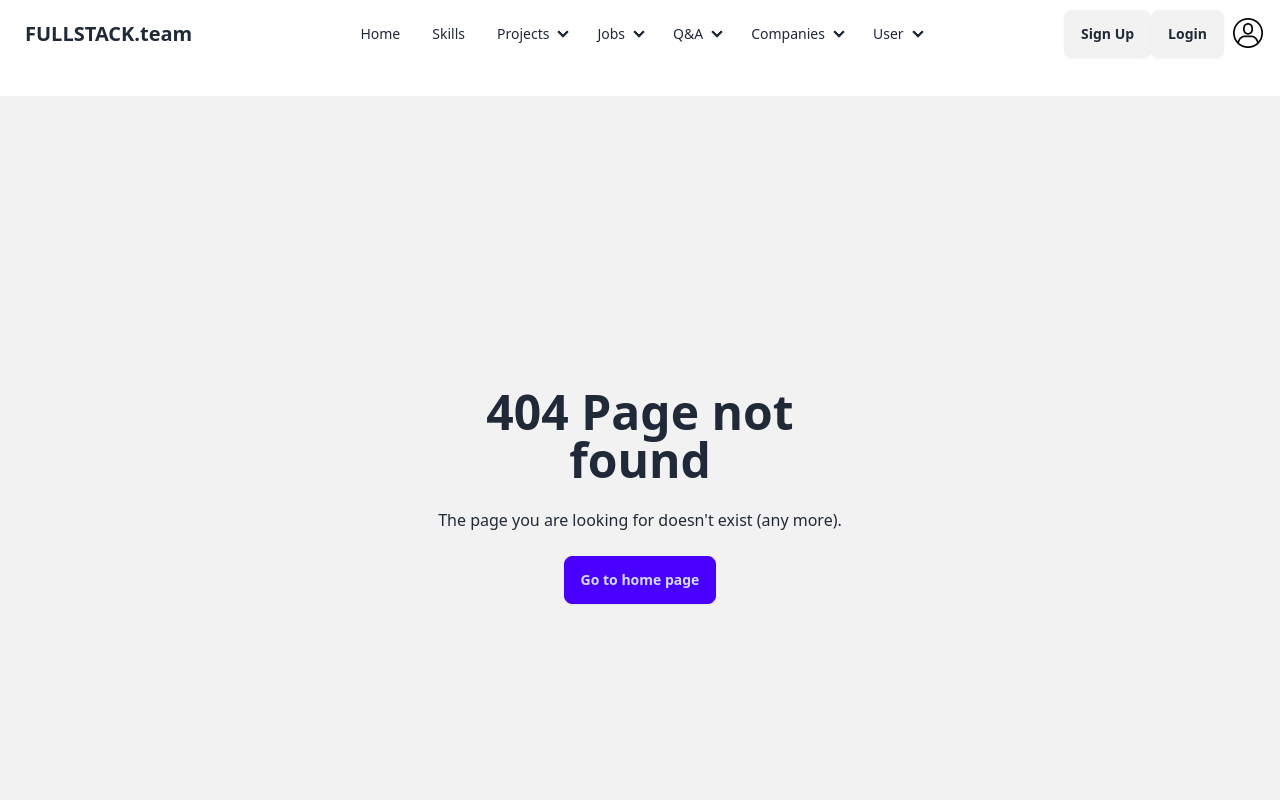
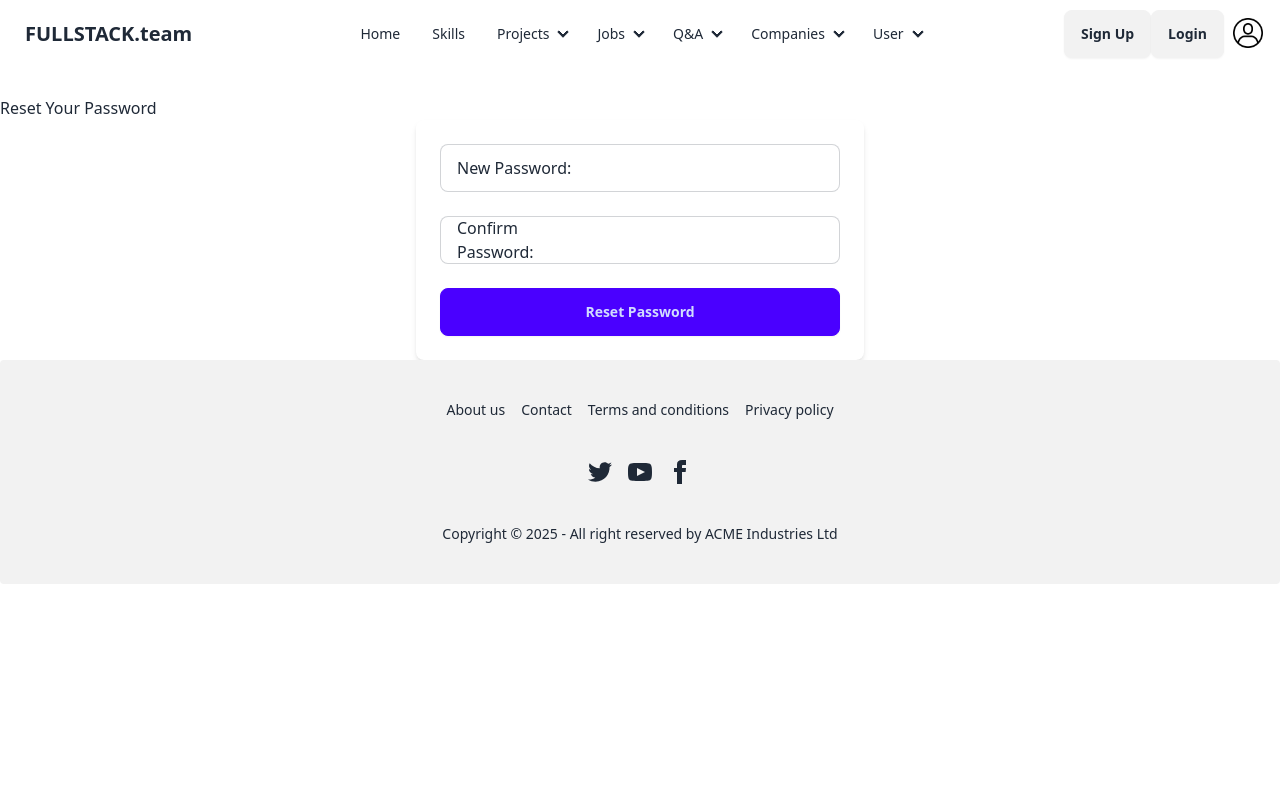
Before and after one commit to GerdBraun/WBS-Alumni-Board, a React (Vite) app: page /reset-password in a window 1280 px wide. Shown: the top 800 px of the page. Built offline with nearby package versions, Linux system fonts and the light colour scheme; no server answers.

Commit message:
added pw recovery

```diff
--- a/src/App.jsx
+++ b/src/App.jsx
@@ -18,6 +18,8 @@ import SkillsList from "./components/skills/SkillsList";
 import QAList from "./components/qa/QAList";
 import QADetails from "./components/qa/QADetails";
 import ContactPage from "./components/general/ContactPage";
+import PasswordReset from "./components/authentication/PasswordReset";
+import PasswordRecovery from "./components/authentication/PasswordRecovery";
 
 const App = () => {
   const router = createBrowserRouter(
@@ -27,6 +29,8 @@ const App = () => {
         <Route path="/welcome" element={<WelcomePage />} />
         <Route path="/signup" element={<SignupForm />} />
         <Route path="/login" element={<LoginForm />} />
+        <Route path="/recover-password" element={<PasswordRecovery />} />
+        <Route path="/reset-password" element={<PasswordReset />} />
         <Route path="/contact" element={<ContactPage />} />
         <Route path="/projects">
           <Route index element={<ProjectList />} />
--- a/src/components/authentication/LoginForm.jsx
+++ b/src/components/authentication/LoginForm.jsx
@@ -1,5 +1,6 @@
 import { useForm } from "react-hook-form";
 import { useApp } from "../../context/AppContext";
+import { Link } from "react-router-dom";
 
 
 export default function LoginForm() {
@@ -44,19 +45,18 @@ export default function LoginForm() {
           placeholder="Enter Password"
           name="password"
           {...register("password", { required: true })}
-        />{" "}
+        />
         {/* errors will return when field validation fails  */}
         {errors.password && <span>This field is required</span>}
       </label>
 
       {/* Forgot Password Link */}
       <div className="flex justify-end mb-4">
-        <a
-          href="/forgot-password"
+        <Link to="/recover-password"
           className="text-blue-500 hover:underline text-sm"
         >
           Forgot your Password?
-        </a>
+        </Link>
       </div>
 
       {/* Submit Button */}
--- /dev/null
+++ b/src/components/authentication/PasswordRecovery.jsx
@@ -0,0 +1,43 @@
+import { useState } from "react";
+import axios from "axios";
+import { toast } from "react-toastify";
+
+function PasswordRecovery() {
+  const [email, setEmail] = useState("");
+
+  const handleSubmit = async (e) => {
+    e.preventDefault();
+    try {
+      await axios.post(
+        `${import.meta.env.VITE_API_SERVER}/auth/recover-password`,
+        { email }
+      );
+      toast.info("Password reset link sent! Check your email.");
+    } catch (error) {
+      toast.error("Error sending email. Please try again.");
+    }
+  };
+
+  return (
+    <div >
+      <h2>Recover Password</h2>
+      <form onSubmit={handleSubmit} className="max-w-md mx-auto bg-white p-6 rounded-lg shadow-md">
+        <label className="input input-bordered flex items-center gap-2 mb-4">
+          Email
+          <input
+            type="email"
+            placeholder="yourname@example.com"
+            value={email}
+            onChange={(e) => setEmail(e.target.value)}
+            required
+          />
+        </label>
+        <button type="submit" className="btn btn-primary w-full">
+          Send Reset Link
+        </button>
+      </form>
+    </div>
+  );
+}
+
+export default PasswordRecovery;
--- /dev/null
+++ b/src/components/authentication/PasswordReset.jsx
@@ -0,0 +1,74 @@
+import { useState, useEffect } from "react";
+import axios from "axios";
+import { useNavigate, useLocation } from "react-router-dom";
+import { toast } from "react-toastify";
+
+function PasswordReset() {
+  const [password, setPassword] = useState("");
+  const [confirmPassword, setConfirmPassword] = useState("");
+  const [message, setMessage] = useState("");
+  const navigate = useNavigate();
+  const location = useLocation();
+
+  const token = new URLSearchParams(location.search).get("token");
+
+  useEffect(() => {
+    if (!token) {
+      setMessage("Invalid or expired reset token.");
+    }
+  }, [token]);
+
+  const handleSubmit = async (e) => {
+    e.preventDefault();
+    if (password !== confirmPassword) {
+      toast.error("Passwords do not match.");
+      return;
+    }
+
+    try {
+      await axios.post(
+        `${import.meta.env.VITE_API_SERVER}/auth/reset-password`,
+        { token, password }
+      );
+      setMessage("Password reset successfully!");
+      toast.success("Password reset successfully!");
+      navigate("/login"); // Redirect to login page
+    } catch (error) {
+      toast.error("Error resetting password. Please try again.");
+    }
+  };
+
+  return (
+    <div>
+      <h2>Reset Your Password</h2>
+      <form
+        onSubmit={handleSubmit}
+        className="max-w-md mx-auto bg-white p-6 rounded-lg shadow-md"
+      >
+        <label className="input input-bordered flex items-center gap-2 mb-6">
+          New Password:
+          <input
+            type="password"
+            value={password}
+            onChange={(e) => setPassword(e.target.value)}
+            required
+          />
+        </label>
+        <label className="input input-bordered flex items-center gap-2 mb-6">
+          Confirm Password:
+          <input
+            type="password"
+            value={confirmPassword}
+            onChange={(e) => setConfirmPassword(e.target.value)}
+            required
+          />
+        </label>
+        <button type="submit" className="btn btn-primary w-full">
+          Reset Password
+        </button>
+      </form>
+    </div>
+  );
+}
+
+export default PasswordReset;
--- a/src/components/general/HomePage.jsx
+++ b/src/components/general/HomePage.jsx
@@ -2,7 +2,7 @@ import  { useEffect, useState } from "react";
 
 import { Link } from "react-router-dom";
 import Stats from "./Stats";
-import { fetchJobs } from "../services/Jobservice.js";
+import { fetchJobs } from "../services/JobService.js";
 
 const HomePage = () => {
   const [jobs, setJobs] = useState([]);
```
